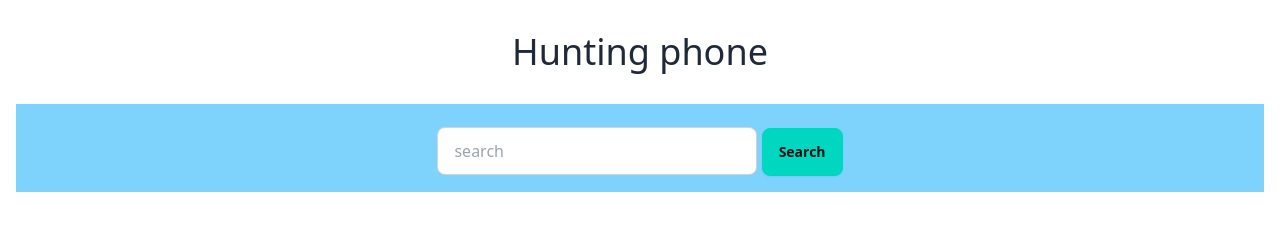
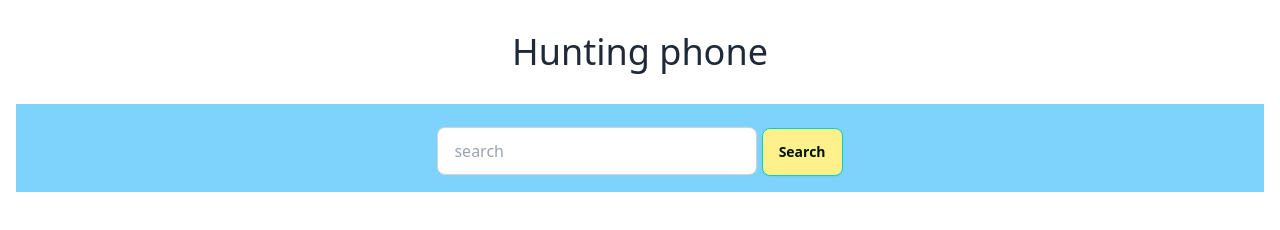
Before and after one commit to JAKUAN-AHMED/mobile-gadget-project, a plain HTML site: page index.html in a window 1280 px wide. Drawn offline with nearby package versions, Linux system fonts and the light colour scheme.

Commit message:
added search btn color

```diff
--- a/index.html
+++ b/index.html
@@ -17,7 +17,7 @@
         <!-- search field -->
         <div class="bg-sky-300 m-4 p-4 space-y-2 text-center">
             <input id="search-field" type="text" placeholder="search" class="input input-bordered w-full max-w-xs" />
-            <button onclick="handleSearch()" class="btn btn-accent">Search</button>
+            <button onclick="handleSearch()" class="btn btn-accent bg-yellow-200">Search</button>
             <!-- another search field -->
             <!--<input class="input input-bordered w-full max-w-xs" type="search" id="search-field2" placeholder="search here">
             <button onclick="handleSearch2()" class="btn btn-active btn-primary">Search</button>-->
```
